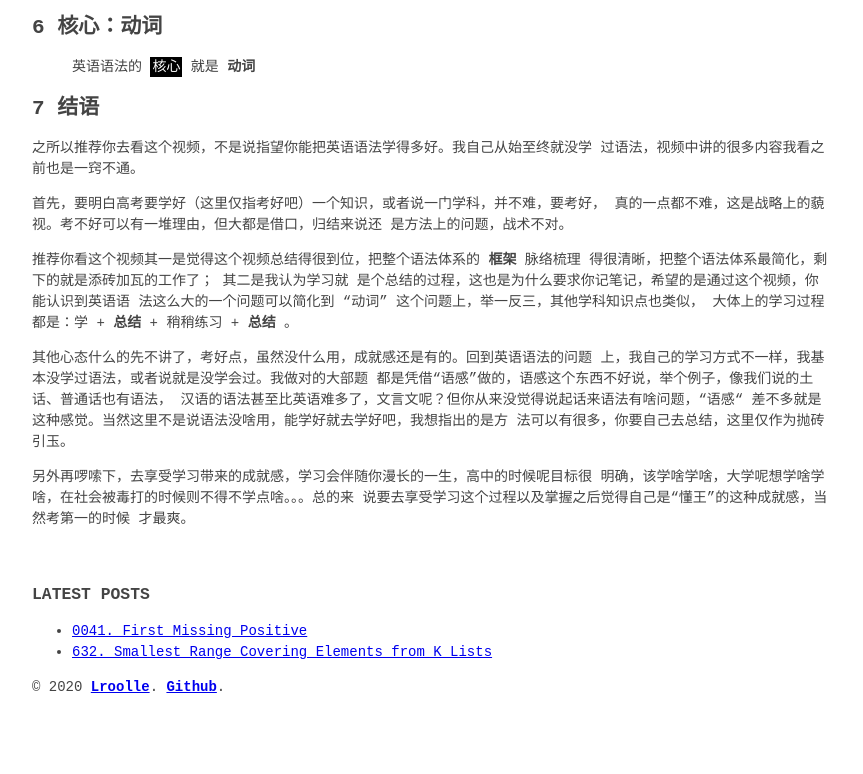
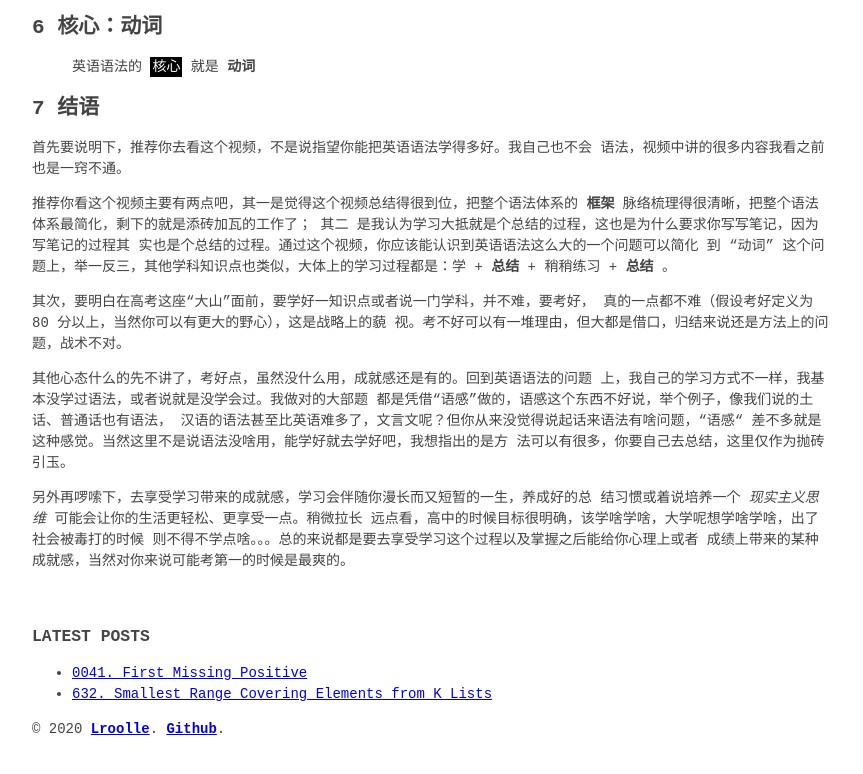
Before and after one commit to lroolle/lroolle.github.io, a website: page notes/english-grammar-digest/index.html in a window 1280 px wide. Shown: the part 5743-6517 px from the top of the page, without its empty margins (208-1071 px from the left). Before the commit the page ends 6481 px from the top, so only its background shows below. Drawn offline with Linux system fonts and the light colour scheme.

Commit message:
update english grammar digest

```diff
--- a/notes/english-grammar-digest/index.html
+++ b/notes/english-grammar-digest/index.html
@@ -301,26 +301,28 @@ Simple Sentences    Compound Sentences     Complex Sentences
 <p>英语语法的 <code>核心</code> 就是 <strong>动词</strong></p>
 </blockquote>
 <h2 id="结语"><!-- raw HTML omitted -->7<!-- raw HTML omitted --> 结语</h2>
-<p>之所以推荐你去看这个视频，不是说指望你能把英语语法学得多好。我自己从始至终就没学
-过语法，视频中讲的很多内容我看之前也是一窍不通。</p>
-<p>首先，要明白高考要学好（这里仅指考好吧）一个知识，或者说一门学科，并不难，要考好，
-真的一点都不难，这是战略上的藐视。考不好可以有一堆理由，但大都是借口，归结来说还
-是方法上的问题，战术不对。</p>
-<p>推荐你看这个视频其一是觉得这个视频总结得很到位，把整个语法体系的 <strong>框架</strong> 脉络梳理
-得很清晰，把整个语法体系最简化，剩下的就是添砖加瓦的工作了； 其二是我认为学习就
-是个总结的过程，这也是为什么要求你记笔记，希望的是通过这个视频，你能认识到英语语
-法这么大的一个问题可以简化到 “动词” 这个问题上，举一反三，其他学科知识点也类似，
-大体上的学习过程都是：学 + <strong>总结</strong> + 稍稍练习 + <strong>总结</strong> 。</p>
+<p>首先要说明下，推荐你去看这个视频，不是说指望你能把英语语法学得多好。我自己也不会
+语法，视频中讲的很多内容我看之前也是一窍不通。</p>
+<p>推荐你看这个视频主要有两点吧，其一是觉得这个视频总结得很到位，把整个语法体系的
+<strong>框架</strong> 脉络梳理得很清晰，把整个语法体系最简化，剩下的就是添砖加瓦的工作了； 其二
+是我认为学习大抵就是个总结的过程，这也是为什么要求你写写笔记，因为写笔记的过程其
+实也是个总结的过程。通过这个视频，你应该能认识到英语语法这么大的一个问题可以简化
+到 “动词” 这个问题上，举一反三，其他学科知识点也类似，大体上的学习过程都是：学 +
+<strong>总结</strong> + 稍稍练习 + <strong>总结</strong> 。</p>
+<p>其次，要明白在高考这座“大山”面前，要学好一知识点或者说一门学科，并不难，要考好，
+真的一点都不难（假设考好定义为 80 分以上，当然你可以有更大的野心），这是战略上的藐
+视。考不好可以有一堆理由，但大都是借口，归结来说还是方法上的问题，战术不对。</p>
 <p>其他心态什么的先不讲了，考好点，虽然没什么用，成就感还是有的。回到英语语法的问题
 上，我自己的学习方式不一样，我基本没学过语法，或者说就是没学会过。我做对的大部题
 都是凭借“语感”做的，语感这个东西不好说，举个例子，像我们说的土话、普通话也有语法，
 汉语的语法甚至比英语难多了，文言文呢？但你从来没觉得说起话来语法有啥问题，“语感“
 差不多就是这种感觉。当然这里不是说语法没啥用，能学好就去学好吧，我想指出的是方
 法可以有很多，你要自己去总结，这里仅作为抛砖引玉。</p>
-<p>另外再啰嗦下，去享受学习带来的成就感，学习会伴随你漫长的一生，高中的时候呢目标很
-明确，该学啥学啥，大学呢想学啥学啥，在社会被毒打的时候则不得不学点啥。。。总的来
-说要去享受学习这个过程以及掌握之后觉得自己是“懂王”的这种成就感，当然考第一的时候
-才最爽。</p>
+<p>另外再啰嗦下，去享受学习带来的成就感，学习会伴随你漫长而又短暂的一生，养成好的总
+结习惯或着说培养一个 <em>现实主义思维</em> 可能会让你的生活更轻松、更享受一点。稍微拉长
+远点看，高中的时候目标很明确，该学啥学啥，大学呢想学啥学啥，出了社会被毒打的时候
+则不得不学点啥。。。总的来说都是要去享受学习这个过程以及掌握之后能给你心理上或者
+成绩上带来的某种成就感，当然对你来说可能考第一的时候是最爽的。</p>
 
 			</div>
 		</article>
```
Also changed, not shown: sitemap.xml (+7 -7 lines), README.md.
